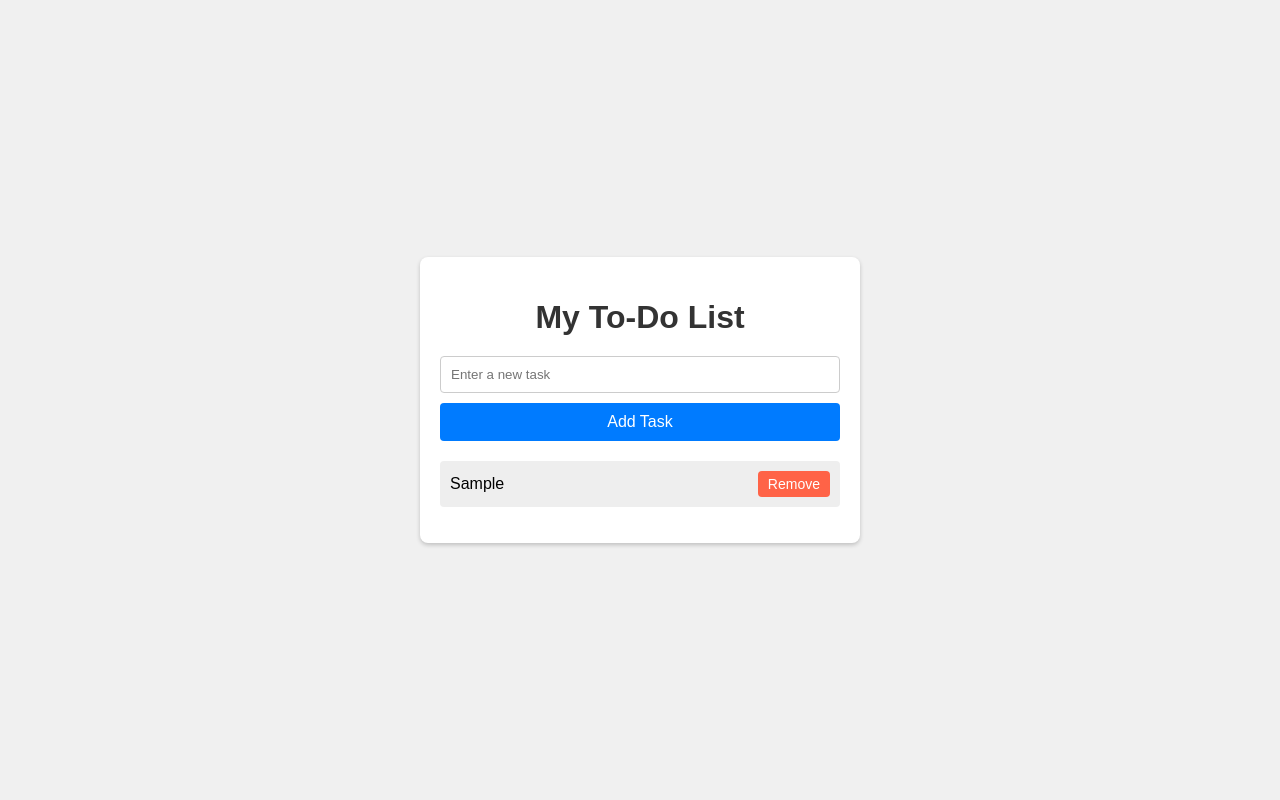
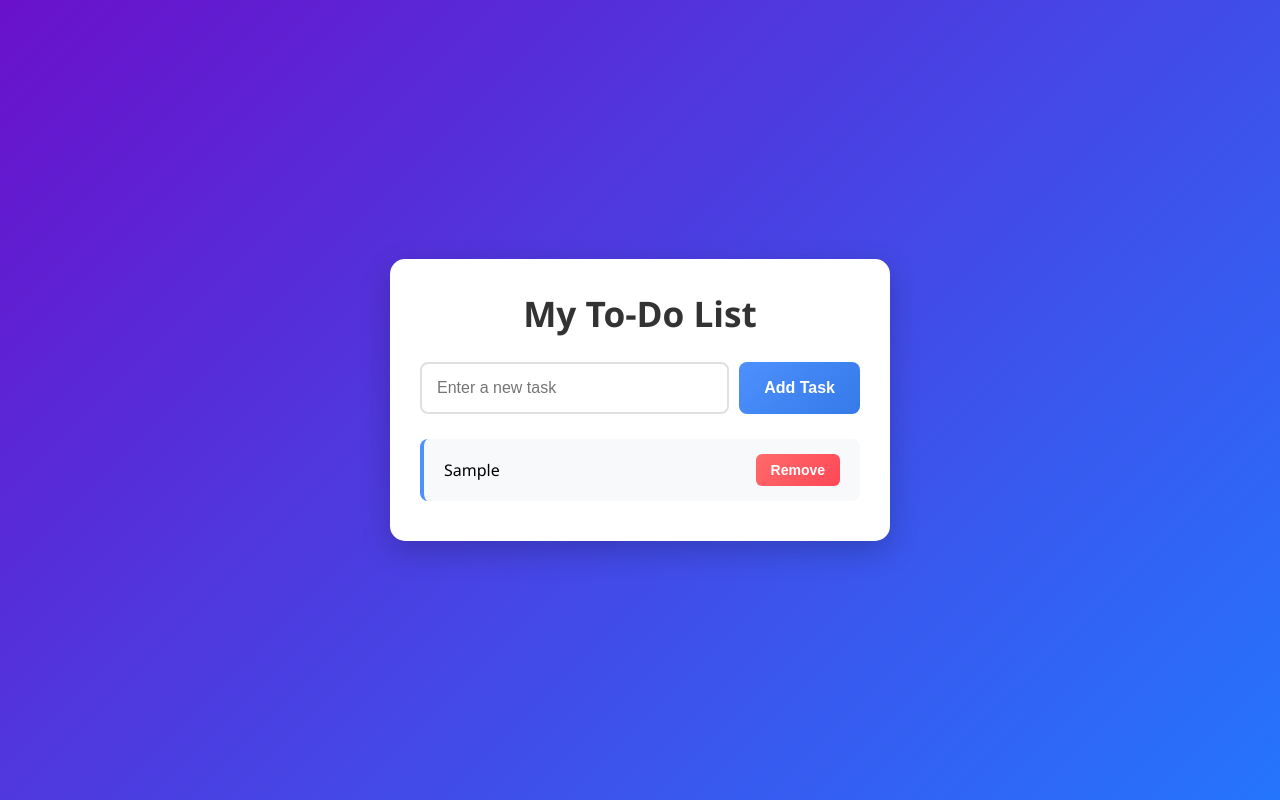
Before and after one commit to missuniverse535/dynamic-to-do-list-js, a plain HTML site: page index.html in a window 1280 px wide. Both pictures are taken after typing "Sample" into the empty fields and a click on the button "Add Task". Drawn offline with Linux system fonts and the light colour scheme.

Commit message:
Revamp styles for the todo app interface

```diff
--- a/styles.css
+++ b/styles.css
@@ -1,93 +1,166 @@
+* {
+    margin: 0;
+    padding: 0;
+    box-sizing: border-box;
+}
+
 body {
-    font-family: Arial, sans-serif;
-    background-color: #f0f0f0;
+    font-family: 'Segoe UI', Tahoma, Geneva, Verdana, sans-serif;
+    background: linear-gradient(135deg, #6a11cb 0%, #2575fc 100%);
+    min-height: 100vh;
     display: flex;
     justify-content: center;
     align-items: center;
-    height: 100vh;
-    margin: 0;
+    padding: 20px;
 }
 
 #todo-app {
     width: 100%;
-    max-width: 400px;
-    background: #fff;
-    padding: 20px;
-    border-radius: 8px;
-    box-shadow: 0 2px 4px rgba(0,0,0,0.2);
+    max-width: 500px;
+    background: white;
+    padding: 30px;
+    border-radius: 15px;
+    box-shadow: 0 10px 30px rgba(0, 0, 0, 0.2);
 }
 
 h1 {
     text-align: center;
     color: #333;
-    margin-bottom: 20px;
+    margin-bottom: 25px;
+    font-size: 2.2rem;
+    font-weight: 600;
+}
+
+.input-container {
+    display: flex;
+    gap: 10px;
+    margin-bottom: 25px;
 }
 
 #task-input {
-    width: 100%;
-    padding: 10px;
-    margin-bottom: 10px;
-    border: 1px solid #ccc;
-    border-radius: 4px;
-    box-sizing: border-box;
+    flex: 1;
+    padding: 15px;
+    border: 2px solid #e0e0e0;
+    border-radius: 8px;
+    font-size: 16px;
+    transition: border-color 0.3s;
+}
+
+#task-input:focus {
+    outline: none;
+    border-color: #4d90fe;
+    box-shadow: 0 0 0 3px rgba(77, 144, 254, 0.1);
 }
 
 #add-task-btn {
-    width: 100%;
-    padding: 10px;
-    background-color: #007bff;
+    padding: 15px 25px;
+    background: linear-gradient(135deg, #4d90fe 0%, #357ae8 100%);
     color: white;
     border: none;
-    border-radius: 4px;
+    border-radius: 8px;
+    font-size: 16px;
+    font-weight: 600;
     cursor: pointer;
-    font-size: 16px;
-    transition: background-color 0.3s;
+    transition: all 0.3s;
 }
 
 #add-task-btn:hover {
-    background-color: #0056b3;
+    background: linear-gradient(135deg, #357ae8 0%, #2f5bb7 100%);
+    transform: translateY(-2px);
+    box-shadow: 0 5px 15px rgba(53, 122, 232, 0.3);
+}
+
+#add-task-btn:active {
+    transform: translateY(0);
 }
 
 ul {
-    list-style-type: none;
-    padding: 0;
-    margin-top: 20px;
+    list-style: none;
 }
 
-li {
-    background-color: #eeeeee;
-    margin-top: 8px;
-    padding: 10px;
-    border-radius: 4px;
+#task-list {
+    max-height: 400px;
+    overflow-y: auto;
+}
+
+#task-list li {
+    background: #f8f9fa;
+    margin-bottom: 10px;
+    padding: 15px 20px;
+    border-radius: 8px;
     display: flex;
     justify-content: space-between;
     align-items: center;
-    transition: all 0.3s ease;
+    animation: fadeIn 0.3s ease;
+    border-left: 4px solid #4d90fe;
 }
 
-li:hover {
-    background-color: #e0e0e0;
+@keyframes fadeIn {
+    from {
+        opacity: 0;
+        transform: translateY(-10px);
+    }
+    to {
+        opacity: 1;
+        transform: translateY(0);
+    }
+}
+
+#task-list li:hover {
+    background: #eef5ff;
     transform: translateX(5px);
+    transition: all 0.3s;
+}
+
+.task-text {
+    flex: 1;
+    font-size: 16px;
+    color: #333;
+    word-break: break-word;
 }
 
 .remove-btn {
-    cursor: pointer;
-    background-color: #ff6347;
+    padding: 8px 15px;
+    background: linear-gradient(135deg, #ff6b6b 0%, #ff4757 100%);
     color: white;
     border: none;
-    border-radius: 4px;
-    padding: 5px 10px;
+    border-radius: 6px;
+    cursor: pointer;
     font-size: 14px;
-    transition: background-color 0.3s;
+    font-weight: 600;
+    transition: all 0.3s;
+    margin-left: 10px;
+    white-space: nowrap;
 }
 
 .remove-btn:hover {
-    background-color: #d9534f;
+    background: linear-gradient(135deg, #ff4757 0%, #ff3838 100%);
+    transform: scale(1.05);
 }
 
-.empty-list {
+.empty-message {
     text-align: center;
     color: #666;
     font-style: italic;
     padding: 20px;
+    font-size: 16px;
 }
+
+/* Scrollbar styling */
+#task-list::-webkit-scrollbar {
+    width: 8px;
+}
+
+#task-list::-webkit-scrollbar-track {
+    background: #f1f1f1;
+    border-radius: 4px;
+}
+
+#task-list::-webkit-scrollbar-thumb {
+    background: #c1c1c1;
+    border-radius: 4px;
+}
+
+#task-list::-webkit-scrollbar-thumb:hover {
+    background: #a8a8a8;
+}
```
